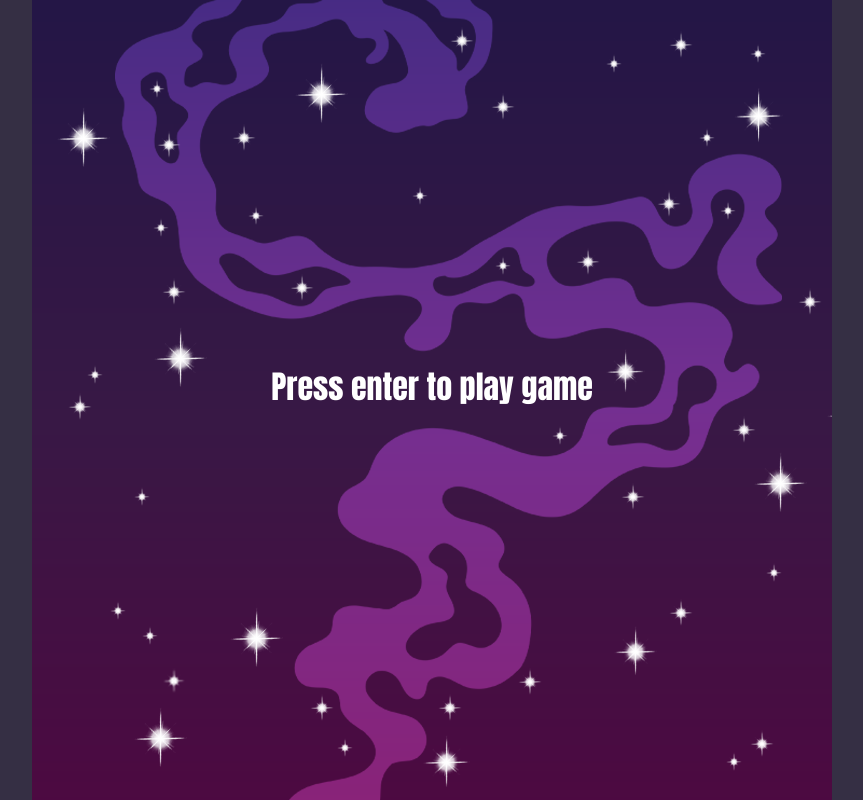
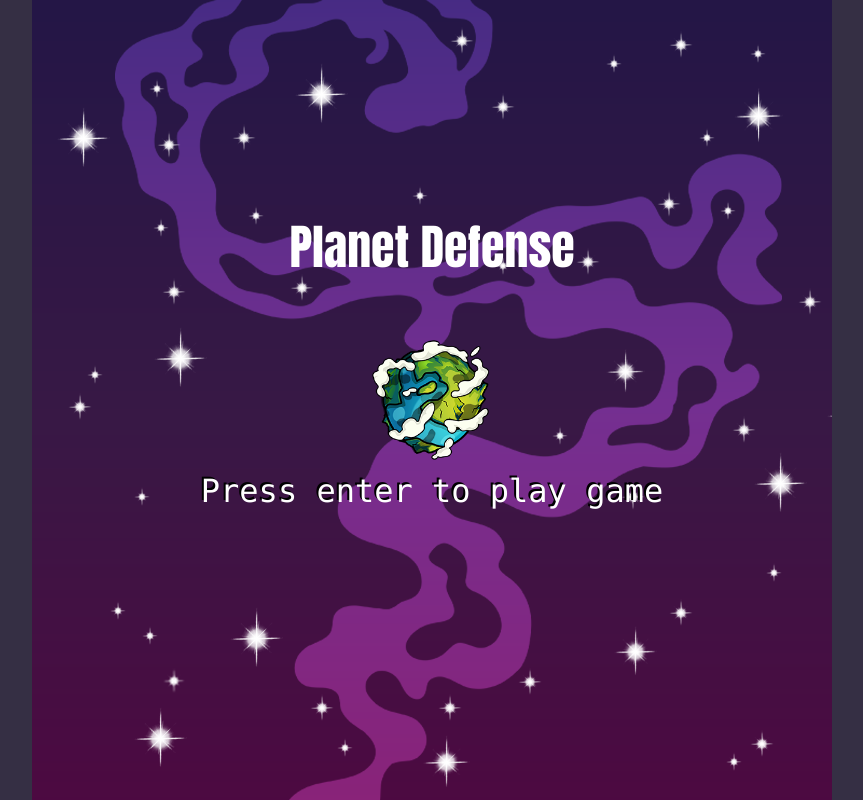
Before and after one commit to Lee-TB/planet-defense, a plain HTML site: page index.html in a window 1280 px wide. Shown: the whole page, without its empty margins (208-1071 px from the left). Drawn offline with Linux system fonts and the light colour scheme.

Commit message:
add Favicon and draw Planet in Start Screen.

```diff
--- a/index.html
+++ b/index.html
@@ -4,6 +4,7 @@
     <meta charset="UTF-8" />
     <meta name="viewport" content="width=device-width, initial-scale=1.0" />
     <title>Planet Defense</title>
+    <link rel="shortcut icon" href="./assets/images/player.png" type="image/x-icon">
     <link rel="stylesheet" href="style.css" />
   </head>
   <body>
--- a/src/utils.js
+++ b/src/utils.js
@@ -15,24 +15,32 @@ export function formatMinutes(minutes) {
 
 export function drawStartScreen(ctx, canvas) {
   ctx.save();
+  ctx.drawImage(background, 0, 0, 800, 800, 0, 0, canvas.width, canvas.height);
   ctx.drawImage(
-      background,
-      0,
-      0,
-      800,
-      800,
-      0,
-      0,
-      canvas.width,
-      canvas.height
+    planet,
+    canvas.width * 0.5 - 200 * 0.6 * 0.5 * canvas.scale,
+    canvas.height * 0.5 - 200 * 0.6 * 0.5 * canvas.scale,
+    200 * canvas.scale * 0.6,
+    200 * canvas.scale * 0.6
   );
-    ctx.font = `${32 * canvas.scale}px Impact`;
+
   ctx.textAlign = "center";
+  ctx.fillStyle = "white";
+  ctx.font = `${48 * canvas.scale}px Impact`;
+  ctx.fillText("Planet Defense", canvas.width / 2, canvas.height / 3);
+
+  ctx.font = `${32 * canvas.scale}px Consolas`;
+  ctx.fillStyle = "black";
+  ctx.fillText(
+    "Press enter to play game",
+    canvas.width / 2 - 2,
+    canvas.height / 2 + 100
+  );
   ctx.fillStyle = "white";
   ctx.fillText(
     "Press enter to play game",
     canvas.width / 2,
-      canvas.height / 2
+    canvas.height / 2 + 102
   );
   ctx.restore();
 }
```
Lines whose indentation alone changed are shown as unchanged.
